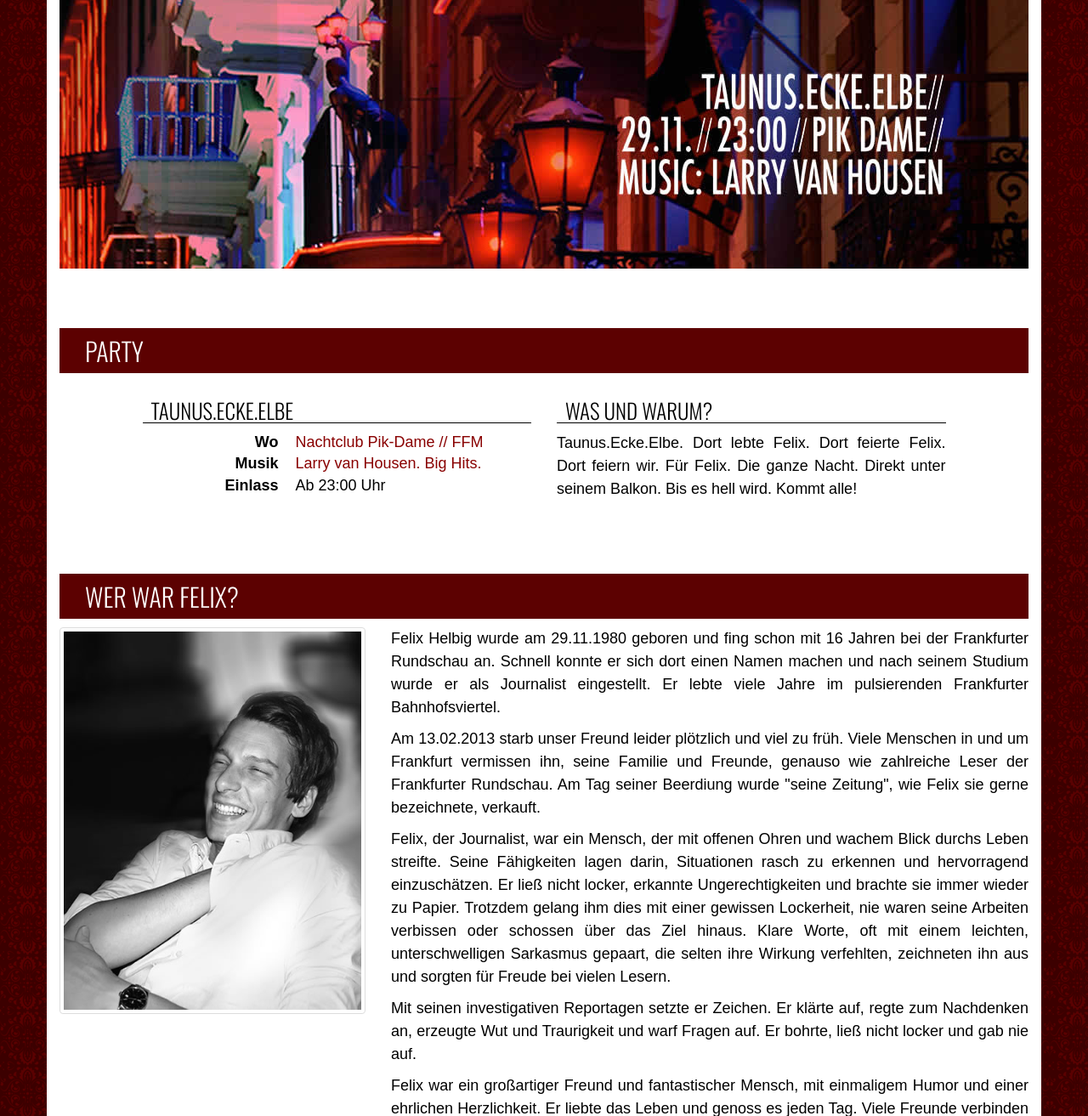
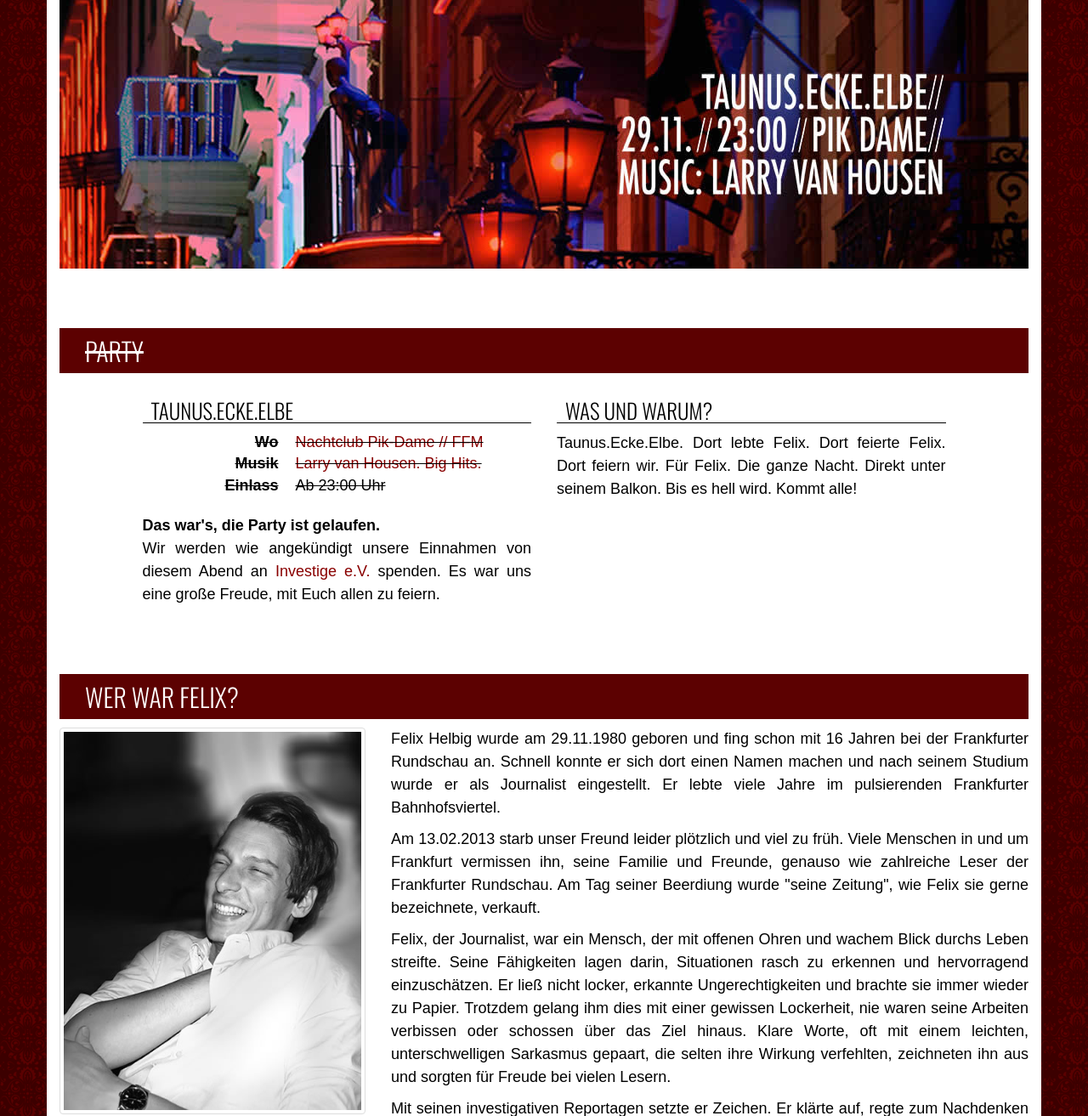
Before and after one commit to dhalla/felixhelbig-ev, a PHP site: page / in a window 1280 px wide. Shown: the part 111-1424 px from the top of the page at 85% size. Run offline with PHP 8.4, Linux system fonts and the light colour scheme; some libraries are stand-ins or nearby versions; some web fonts are replaced.

Commit message:
Party-Message angepasst

```diff
--- a/index.php
+++ b/index.php
@@ -84,7 +84,7 @@
 
     <article id="party">
 
-        <h2>Party</h2>
+        <h2><del>Party</del></h2>
 
         <div class="row">
 
@@ -93,13 +93,19 @@
             <div class="col-md-5">
                 <h3>TAUNUS.ECKE.ELBE</h3>
                 <dl class="dl-horizontal">
-                  <dt>Wo</dt>
-                  <dd><a href="#" data-toggle="modal" data-target="#pikdame">Nachtclub Pik-Dame // FFM</a></dd>
-                  <dt>Musik</dt>
-                  <dd><a href="#" data-toggle="modal" data-target="#larryvanhousen">Larry van Housen. Big Hits.</a></dd>
-                  <dt>Einlass</dt>
-                  <dd>Ab 23:00 Uhr</dd>
+                  <dt><del>Wo</del></dt>
+                  <dd><del><a href="#" data-toggle="modal" data-target="#pikdame">Nachtclub Pik-Dame // FFM</a></del></dd>
+                  <dt><del>Musik</del></dt>
+                  <dd><del><a href="#" data-toggle="modal" data-target="#larryvanhousen">Larry van Housen. Big Hits.</a></del></dd>
+                  <dt><del>Einlass</del></dt>
+                  <dd><del>Ab 23:00 Uhr</del></dd>
                 </dl>
+
+                <p>
+                  <strong>Das war's, die Party ist gelaufen.</strong><br>
+                  Wir werden wie angekündigt unsere Einnahmen von diesem Abend an <a href="http://www.investigate-ev.net/">Investige e.V.</a> spenden.
+                  Es war uns eine große Freude, mit Euch allen zu feiern.
+                </p>
 
                 <!-- Larry van Housen -->
                 <div class="modal fade" id="larryvanhousen" tabindex="-1" >
```
